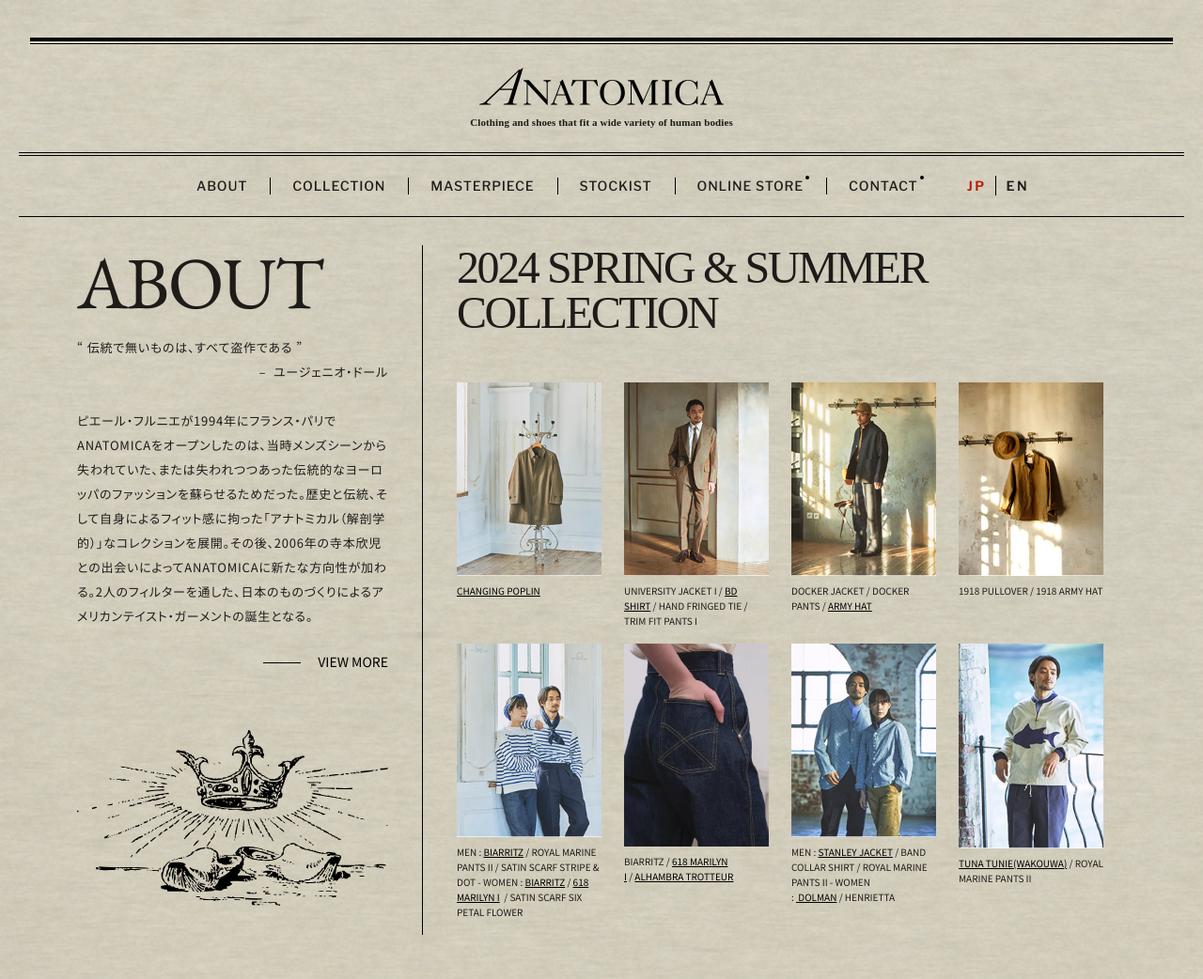
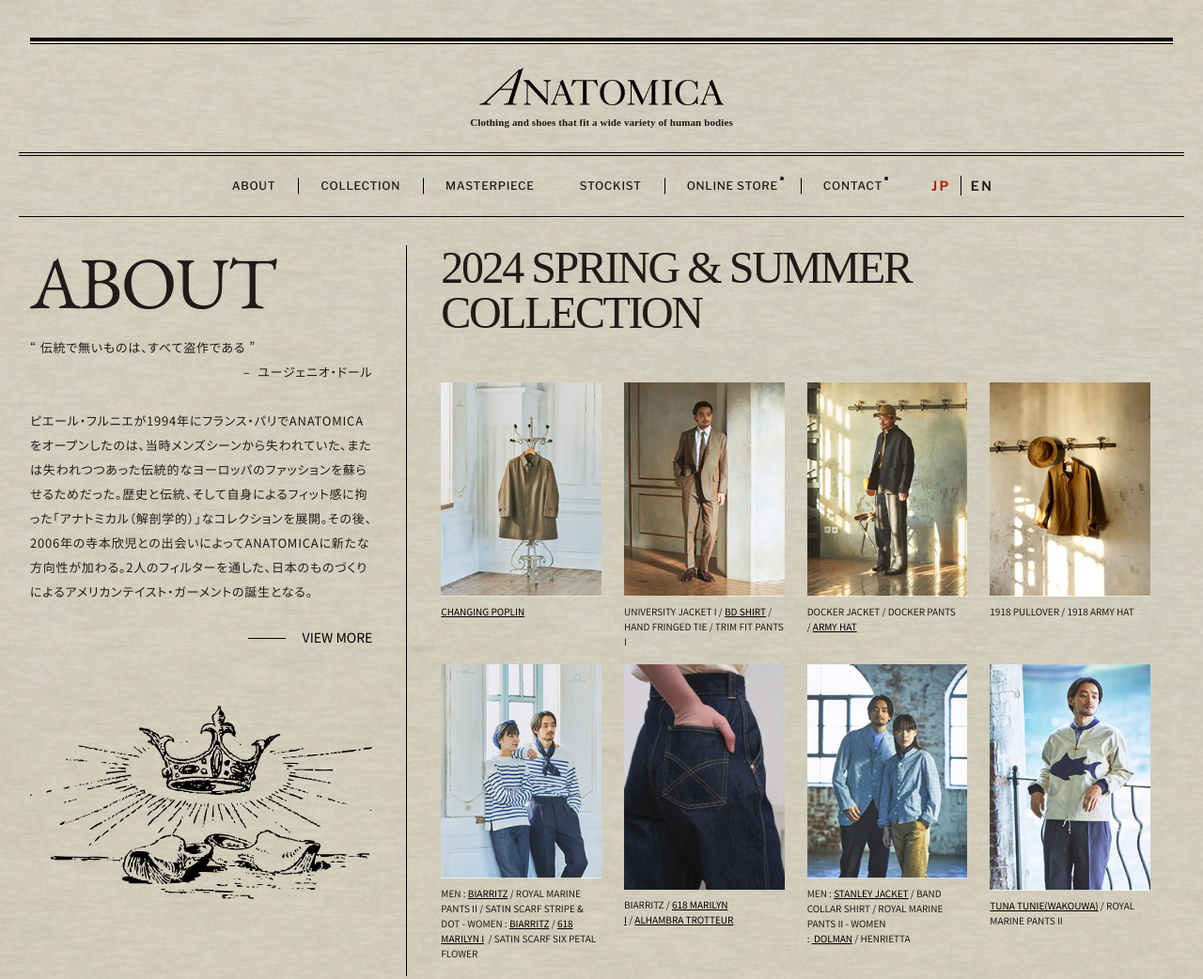
Before and after one commit to bestlife-maeda1977-source/kadai-002, a website built with Vite: page index.html in a window 1280 px wide. Shown: the top 1042 px of the page at 94% size. Built offline with nearby package versions, Linux system fonts and the light colour scheme; files whose address does not match are found by name.

Commit message:
いったんコミット

```diff
--- a/src/scss/_custom.scss
+++ b/src/scss/_custom.scss
@@ -8,9 +8,9 @@ $grid-breakpoints: (
 );
 
 $container-max-widths: (
-  sm: 540px,
-  md: 720px,
+  sm: 100%,
+  md: 100%,
   lg: 100%,
-  xl: 1140px,
+  xl: 100%,
   xxl: 1380px,
 );
--- a/src/scss/components/_header.scss
+++ b/src/scss/components/_header.scss
@@ -7,9 +7,6 @@
     position: relative;
     margin-inline: auto;
     padding: 23px 0 16px;
-
-    @include media-breakpoint-up(md) {
-    }
 
     @include media-breakpoint-up(md) {
       padding: 28px 0 15px;
@@ -110,8 +107,21 @@
       border-bottom: 1px solid #000;
 
       @include media-breakpoint-up(md) {
+        display: block;
+      }
+
+      @include media-breakpoint-up(sm) {
+        &:nth-of-type(4)::before {
+          display: none;
+        }
+      }
+
+      @include media-breakpoint-up(md) {
         align-items: stretch;
         width: 50%;
+      }
+
+      @include media-breakpoint-up(sm) {
       }
 
       &:nth-last-of-type(2),
@@ -141,7 +151,9 @@
       }
 
       &:nth-of-type(2n + 1)::before {
-        display: none;
+        @include media-breakpoint-up(md) {
+          display: none;
+        }
 
         @include media-breakpoint-up(lg) {
           display: block;
@@ -173,6 +185,11 @@
         line-height: 1;
         letter-spacing: 0.06em;
         text-decoration: none;
+
+        @include media-breakpoint-up(sm) {
+          font-size: 12px;
+          padding-block: 14px;
+        }
 
         @include media-breakpoint-up(lg) {
           padding: 11px 16px;
```
